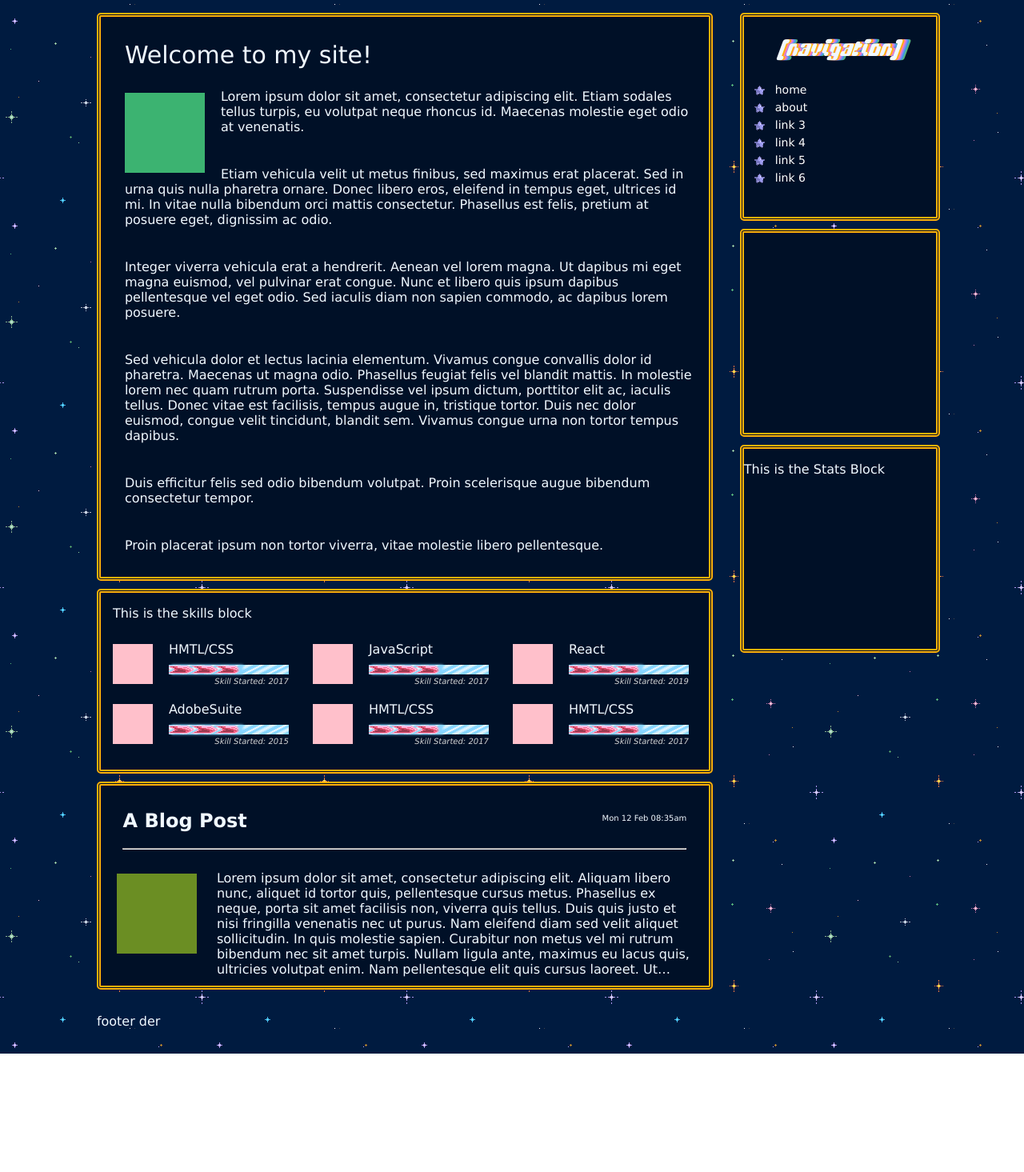
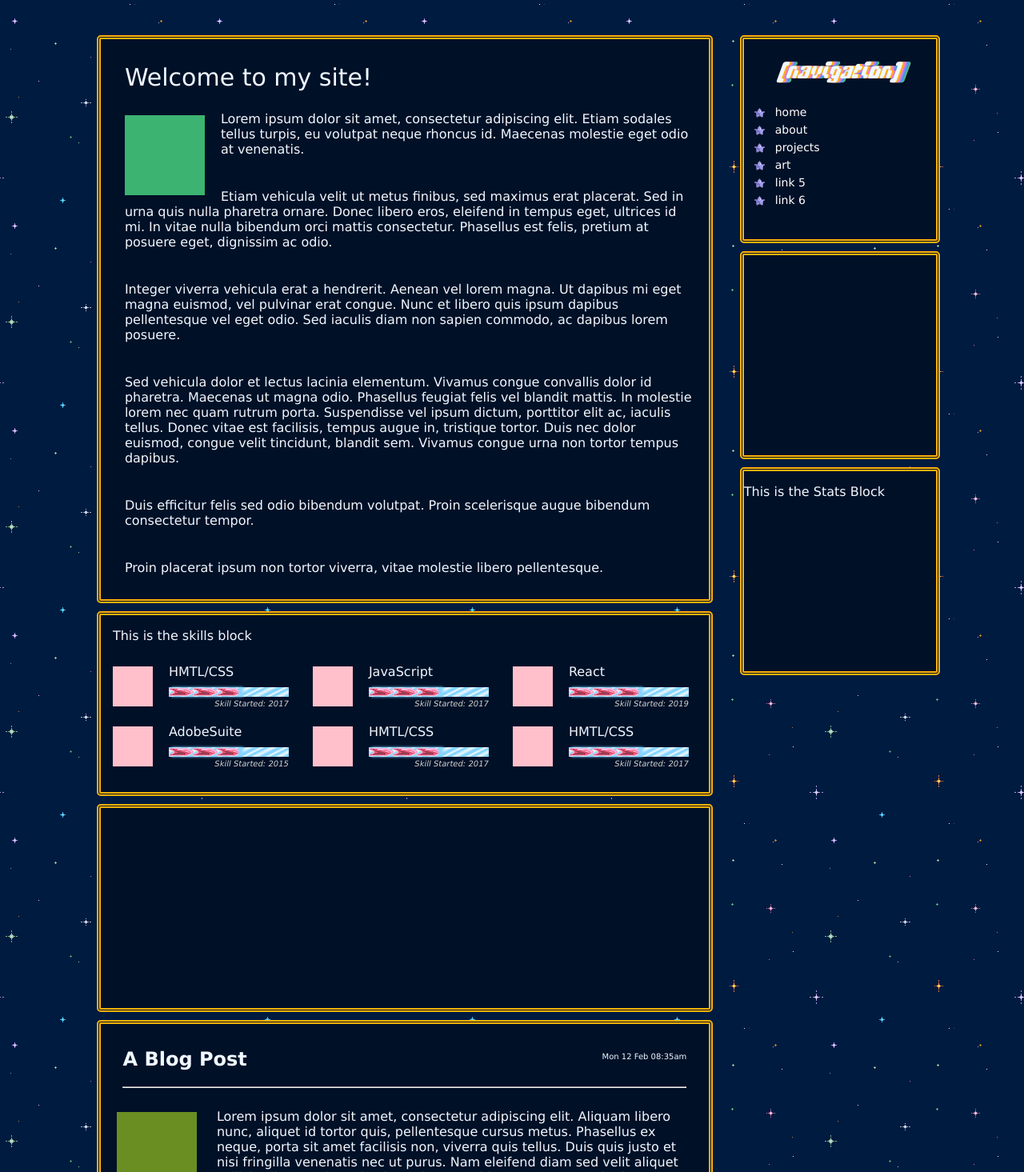
Before and after one commit to haze-bear/hazebear, a React (Create React App) app: page /home in a window 1280 px wide. Shown: the part 236-1701 px from the top of the page at 80% size. Before the commit the page ends 1553 px from the top, so only its background shows below. Built offline with nearby package versions, Linux system fonts and the light colour scheme.

Commit message:
added routes and components

```diff
--- /dev/null
+++ b/src/components/art/art.css
@@ -0,0 +1,5 @@
+.artContainer {
+    grid-area: main;
+    width: 100%;
+    height: 520px;
+}
--- a/src/components/currentProjects/currentProjects.js
+++ b/src/components/currentProjects/currentProjects.js
@@ -2,8 +2,10 @@ import React from 'react'
 
 function currentProjects() {
     return (
-        <div className='currentProjects'>
+        <div className='currentProjects block'>
 
         </div>
     )
 }
+
+export default currentProjects
--- a/src/components/home/home.js
+++ b/src/components/home/home.js
@@ -4,6 +4,7 @@ import Blog from '../blog/blog';
 import MainBlock from '../mainBlock/mainBlock';
 import Footer from '../footer/footer';
 import Skills from '../skills/skills';
+import CurrentProjects from '../currentProjects/currentProjects';
 
 
 class Home extends Component {
@@ -22,8 +23,11 @@ class Home extends Component {
                 */}
                 <Skills></Skills>
 
+                <CurrentProjects ></CurrentProjects>
+
                 {/* Blog will need container creating to populate with API requests. using <Blog/> as a child. */}
                 <Blog Title="A Blog Post" DateTime="Mon 12 Feb 08:35am" Content="Lorem ipsum dolor sit amet, consectetur adipiscing elit. Aliquam libero nunc, aliquet id tortor quis, pellentesque cursus metus. Phasellus ex neque, porta sit amet facilisis non, viverra quis tellus. Duis quis justo et nisi fringilla venenatis nec ut purus. Nam eleifend diam sed velit aliquet sollicitudin. In quis molestie sapien. Curabitur non metus vel mi rutrum bibendum nec sit amet turpis. Nullam ligula ante, maximus eu lacus quis, ultricies volutpat enim. Nam pellentesque elit quis cursus laoreet. Ut elementum et urna eu viverra. Lorem ipsum dolor sit amet, consectetur adipiscing elit. Aliquam libero nunc, aliquet id tortor quis, pellentesque cursus metus. Phasellus ex neque, porta sit amet facilisis non, viverra quis tellus. Duis quis justo et nisi fringilla venenatis nec ut purus. Nam eleifend diam sed velit aliquet sollicitudin. In quis molestie sapien. Curabitur non metus vel mi rutrum bibendum nec sit amet turpis. Nullam ligula ante, maximus eu lacus quis, ultricies volutpat enim. Nam pellentesque elit quis cursus laoreet. Ut elementum et urna eu viverra." />
+
 
                 <Footer></Footer>
             </div>
--- a/src/components/navigation/navigation.js
+++ b/src/components/navigation/navigation.js
@@ -10,8 +10,8 @@ function Nav() {
             <p className='navTitle'>[navigation]</p>
             <NavItem linkD="home" name="home"></NavItem>
             <NavItem linkD="about" name="about"></NavItem>
-            <NavItem name="link 3"></NavItem>
-            <NavItem name="link 4"></NavItem>
+            <NavItem linkD="projects" name="projects"></NavItem>
+            <NavItem linkD="art" name="art"></NavItem>
             <NavItem name="link 5"></NavItem>
             <NavItem name="link 6"></NavItem>
         </div>
--- /dev/null
+++ b/src/components/projects/projects.css
@@ -0,0 +1,5 @@
+.projectsContainer {
+    width: 100%;
+    grid-area: main;
+    height: 520px;
+}
```
Also changed, not shown: src/components/art/art.js (added, +12 -0 lines), src/components/projects/projects.js (added, +13 -0 lines).
